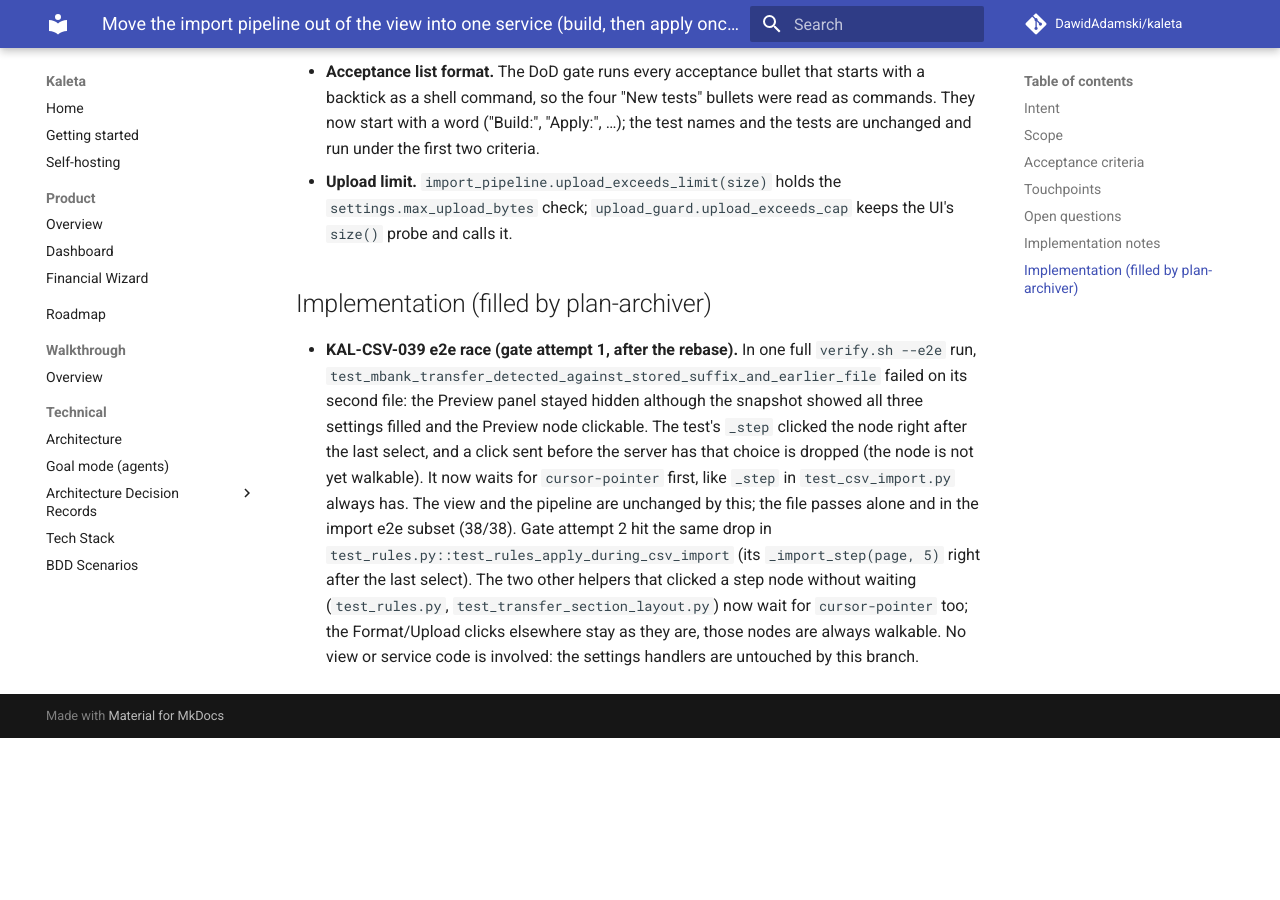
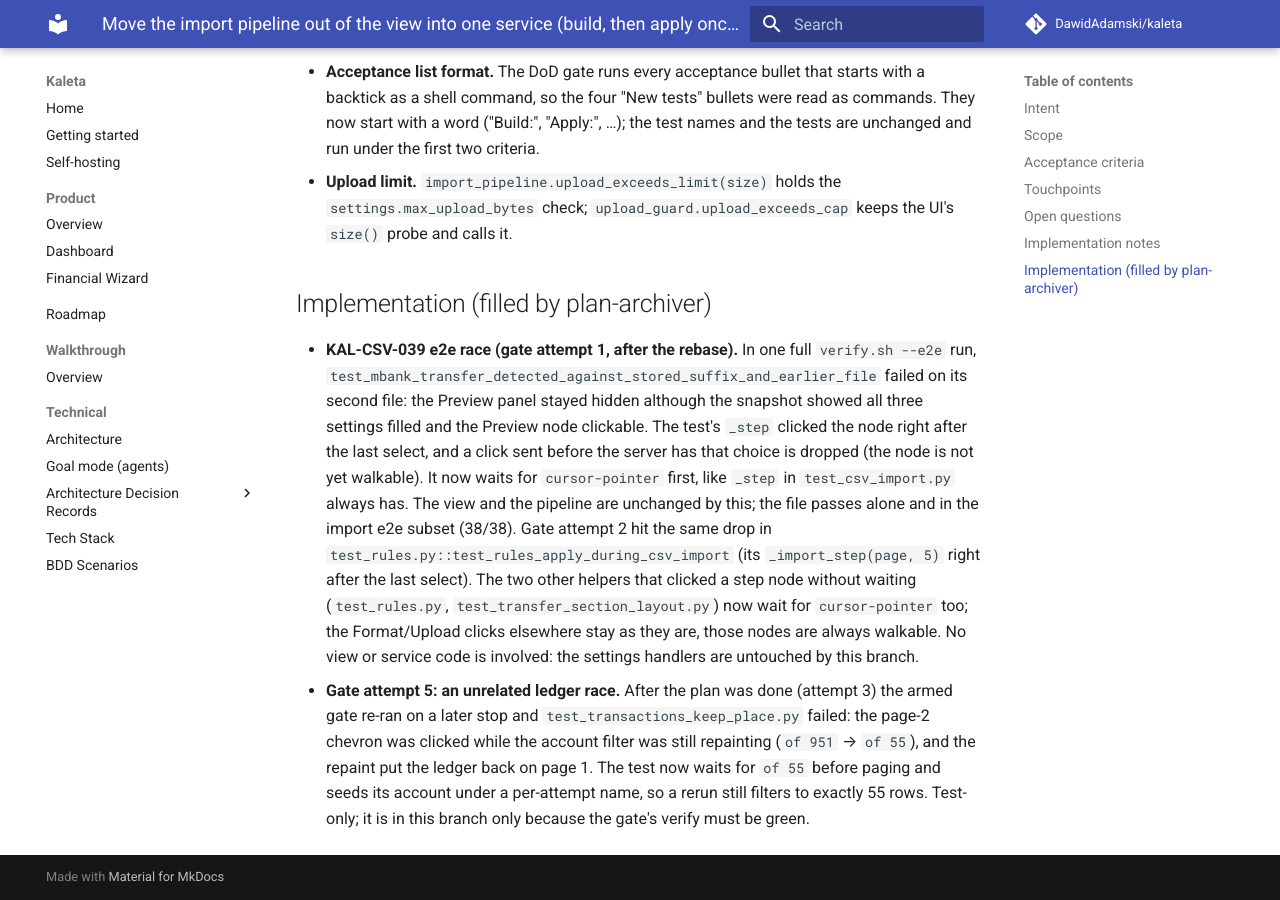
Before and after one commit to DawidAdamski/kaleta, an MkDocs documentation site: the page built from docs/plans/import-pipeline-service.md, in a window 1280 px wide and 900 px high, scrolled down 4824 px. Built offline with MkDocs 1.6.1 and Material for MkDocs 9.7.7, drawn with Linux system fonts in a browser that asks for light colours; comment, search, counter and statistics services are not loaded; before the commit the page ends 5562 px from its top, so only the background shows below that.

Commit message:
test(e2e): keep-place pages only after the account filter has landed; per-attempt account
Co-Authored-By: Claude Opus 5.5 <noreply@anthropic.com>

```diff
--- a/docs/plans/import-pipeline-service.md
+++ b/docs/plans/import-pipeline-service.md
@@ -192,3 +192,10 @@ New tests:
   Format/Upload clicks elsewhere stay as they are, those nodes are always
   walkable. No view or service code is involved: the settings handlers are
   untouched by this branch.
+- **Gate attempt 5: an unrelated ledger race.** After the plan was done (attempt 3)
+  the armed gate re-ran on a later stop and `test_transactions_keep_place.py`
+  failed: the page-2 chevron was clicked while the account filter was still
+  repainting (`of 951` → `of 55`), and the repaint put the ledger back on page 1.
+  The test now waits for `of 55` before paging and seeds its account under a
+  per-attempt name, so a rerun still filters to exactly 55 rows. Test-only;
+  it is in this branch only because the gate's verify must be green.
```
Also changed, not shown: 1 other file.
